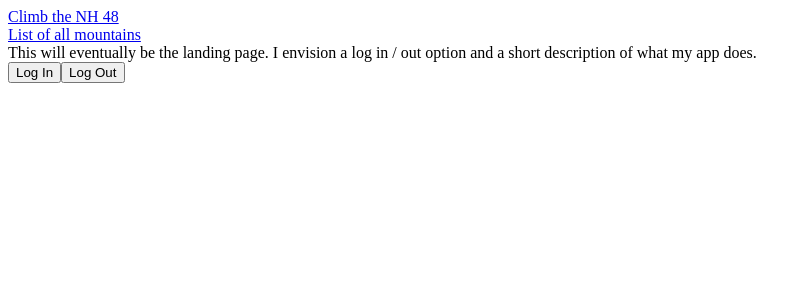
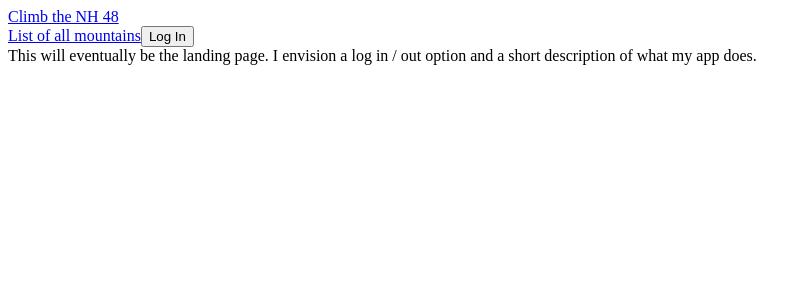
Before and after one commit to nohatekate/ClimbTheNH48Frontend, a React (Create React App) app: page / in a window 1280 px wide. Shown: the top 300 px of the page, without its empty margins (0-811 px from the left). Built offline with nearby package versions, Linux system fonts and the light colour scheme; no server answers.

Commit message:
log in/ out buttons moved to nav and conditionally rendered

```diff
--- a/src/App.js
+++ b/src/App.js
@@ -1,6 +1,5 @@
 import React from 'react';
-import LoginButton from './components/LoginButton.js'
-import LogoutButton from './components/Logout.js'
+
 import Profile from './components/Profile.js'
 
 import Header from './components/Header/header.js'
@@ -13,8 +12,6 @@ export default function App() {
 
       <Header/>
       <Main/>
-      <LoginButton />
-      <LogoutButton/>
       <Profile/>
     </div>
   );
--- a/src/components/Header/header.js
+++ b/src/components/Header/header.js
@@ -1,11 +1,10 @@
 import { Link } from 'react-router-dom';
+import LoginButton from '../LoginButton';
+import LogoutButton from '../Logout.js';
 
 
 
 export default function Header(props) {
-
-
-
 return (
     <header>
         <nav>
@@ -14,6 +13,8 @@ return (
             <div>
             <Link to="/nh-48">List of all mountains
             </Link>
+            <LoginButton/>
+            <LogoutButton/>
             </div>
         </nav>
     </header>)
--- a/src/components/LoginButton.js
+++ b/src/components/LoginButton.js
@@ -1,10 +1,16 @@
 import { useAuth0 } from "@auth0/auth0-react";
 import React from "react";
 
+
 const LoginButton = () => {
-    const { loginWithRedirect } = useAuth0();
+    const { loginWithRedirect, isAuthenticated } = useAuth0();
 
-    return <button onClick={() => loginWithRedirect()}>Log In</button>;
+    return (
+        !isAuthenticated && (
+            <button onClick={() => loginWithRedirect()}>Log In</button>
+        )
+    )
+
 };
 
 export default LoginButton
--- a/src/components/Logout.js
+++ b/src/components/Logout.js
@@ -2,13 +2,14 @@ import { useAuth0 } from "@auth0/auth0-react";
 import React from "react";
 
 const LogoutButton = () => {
-    const { logout } = useAuth0();
+    const { logout, isAuthenticated } = useAuth0();
 
     return (
-        <button onClick={() => logout({ logoutParams: { returnTo: window.location.origin } })}>
-            Log Out
-        </button>
-    );
+        isAuthenticated && (
+            <button onClick={() => logout({ logoutParams: { returnTo: window.location.origin } })}>
+                Log Out
+            </button>
+        ));
 };
 
 export default LogoutButton;
--- a/src/components/Main/main.js
+++ b/src/components/Main/main.js
@@ -10,8 +10,9 @@ export default function Main(props) {
             <Routes>
                 <Route path='/' element={<Home />} />
                 <Route path='/nh-48' element={<Mountains />} />
+                <Route path='/nh-48/:name' element={<MountainDetail />} />
                 <Route path='/my-hikes' element={<Hikes />} />
-                <Route path='/nh-48/:name' element={<MountainDetail />} />
+
 
             </Routes>
         </main>)
```
Also changed, not shown: src/pages/Mountains/mountain-detail.js (+1 -17 lines).
